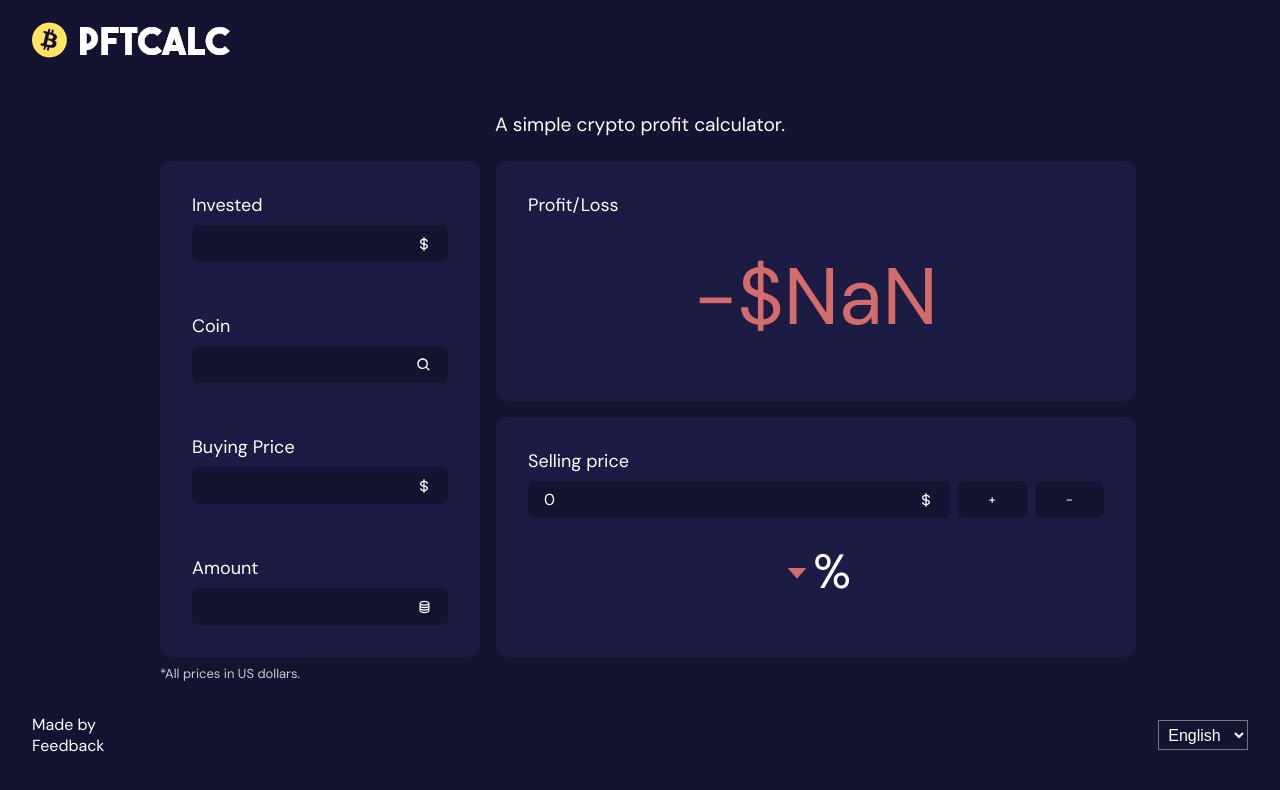
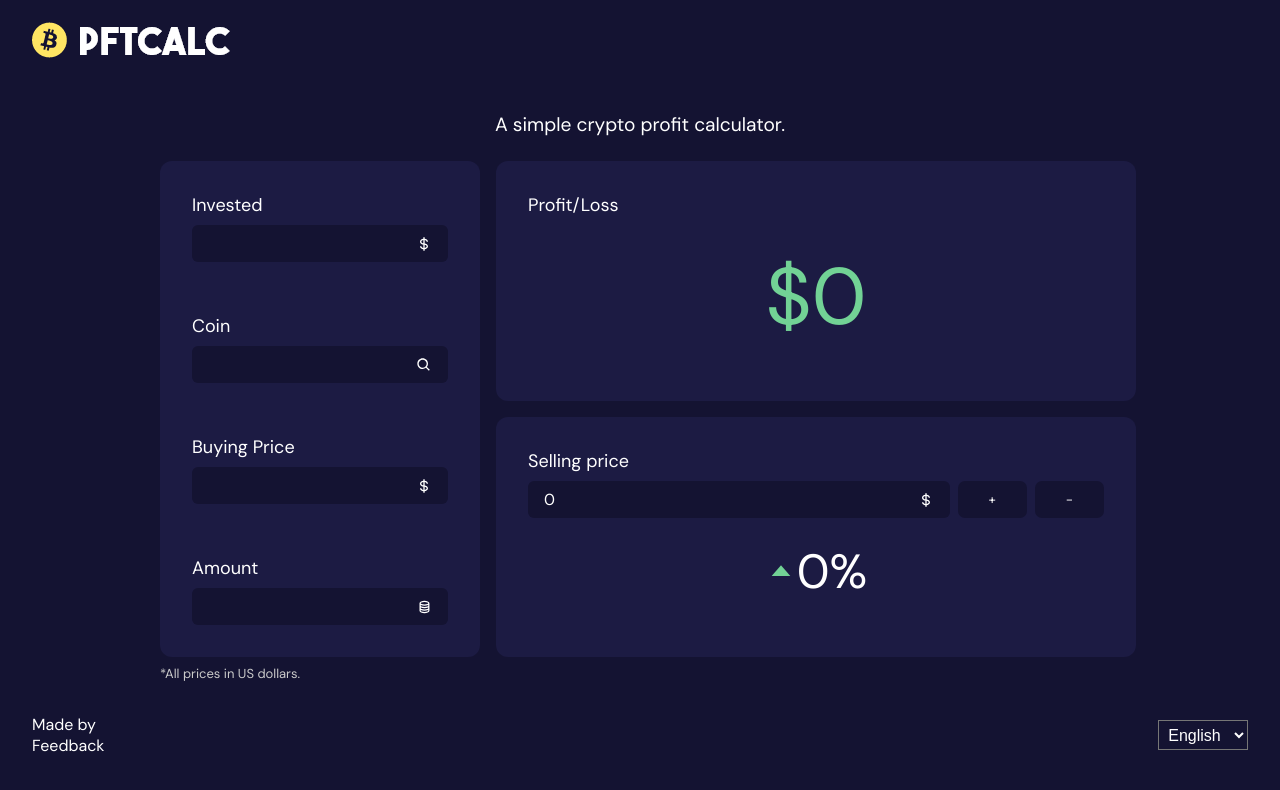
Before and after one commit to elvstejd/crypto-profit-calc, a React (Create React App) app: page / in a window 1280 px wide. Shown: the top 790 px of the page. Built offline with nearby package versions, Linux system fonts and the light colour scheme.

Commit message:
Move state definition from app to context

```diff
--- a/src/components/App.js
+++ b/src/components/App.js
@@ -1,51 +1,15 @@
-import React, { useState, useEffect, useRef } from 'react';
+import React from 'react';
 import MainForm from './MainForm';
 import GrowthForm from './GrowthForm';
 import LanguageSelector from './LanguageSelector';
 import ProfitDisplay from './ProfitDisplay';
-import {
-    calculateProfit,
-    calculateAmount,
-    calculatePercentage,
-    parseValue
-} from '../util/helperFunctions';
 import { useTranslation } from 'react-i18next';
 import '../styles/App.css';
 import logo from '../assets/images/logo.png';
-import Big from 'big.js';
 import DataProvider from '../contexts/dataContext';
 
 const App = () => {
-    const [selectedCoin, setSelectedCoin] = useState(null);
-    const [amount, setAmount] = useState(0);
-    const [buyingPrice, setBuyingPrice] = useState(0);
-    const [targetPrice, setTargetPrice] = useState(0);
-    const [invested, setInvested] = useState(0);
-    const [profit, setProfit] = useState(new Big(0));
-    const [percentage, setPercentage] = useState(0);
     const { t } = useTranslation();
-
-    const lastProfit = useRef(new Big(0));
-
-    useEffect(() => {
-        console.log(profit, lastProfit.current)
-        // if (profit === lastProfit.current) {
-        setProfit(calculateProfit(invested, amount, targetPrice));
-        lastProfit.current = profit
-        console.log('set profit')
-        // }
-        // eslint-disable-next-line react-hooks/exhaustive-deps
-    }, [invested, targetPrice, amount]);
-
-    useEffect(() => {
-        setAmount(calculateAmount(invested, buyingPrice));
-        console.log('set amount')
-        // eslint-disable-next-line react-hooks/exhaustive-deps
-    }, [invested, buyingPrice]);
-
-    useEffect(() => {
-        setPercentage(calculatePercentage(profit, invested));
-    }, [profit]);
 
     return (
         <DataProvider>
--- a/src/contexts/dataContext.js
+++ b/src/contexts/dataContext.js
@@ -1,4 +1,10 @@
-import { createContext, useContext, useState } from "react";
+import { createContext, useContext, useState, useEffect } from "react";
+import {
+    calculateProfit,
+    calculateAmount,
+    calculatePercentage
+} from '../util/helperFunctions';
+import Big from 'big.js';
 
 const DataContext = createContext();
 
@@ -8,10 +14,40 @@ export function useData() {
 
 function DataProvider({ children }) {
     // state
+    const [amount, setAmount] = useState(0);
+    const [buyingPrice, setBuyingPrice] = useState(0);
+    const [targetPrice, setTargetPrice] = useState(0);
+    const [invested, setInvested] = useState(0);
+    const [profit, setProfit] = useState(new Big(0));
+    const [percentage, setPercentage] = useState(0);
+
+    // use effects
+    useEffect(() => {
+        setProfit(calculateProfit(invested, amount, targetPrice));
+        console.log('set profit');
+
+        // eslint-disable-next-line react-hooks/exhaustive-deps
+    }, [invested, targetPrice, amount]);
+
+    useEffect(() => {
+        const amount = calculateAmount(invested, buyingPrice);
+        setAmount(amount);
+        console.log(amount);
+        // eslint-disable-next-line react-hooks/exhaustive-deps
+    }, [invested, buyingPrice]);
+
+    useEffect(() => {
+        setPercentage(calculatePercentage(profit, invested));
+    }, [profit]);
 
 
     const value = {
-
+        setInvested,
+        setBuyingPrice,
+        setTargetPrice,
+        percentage,
+        targetPrice,
+        profit
     };
 
     return (
```
